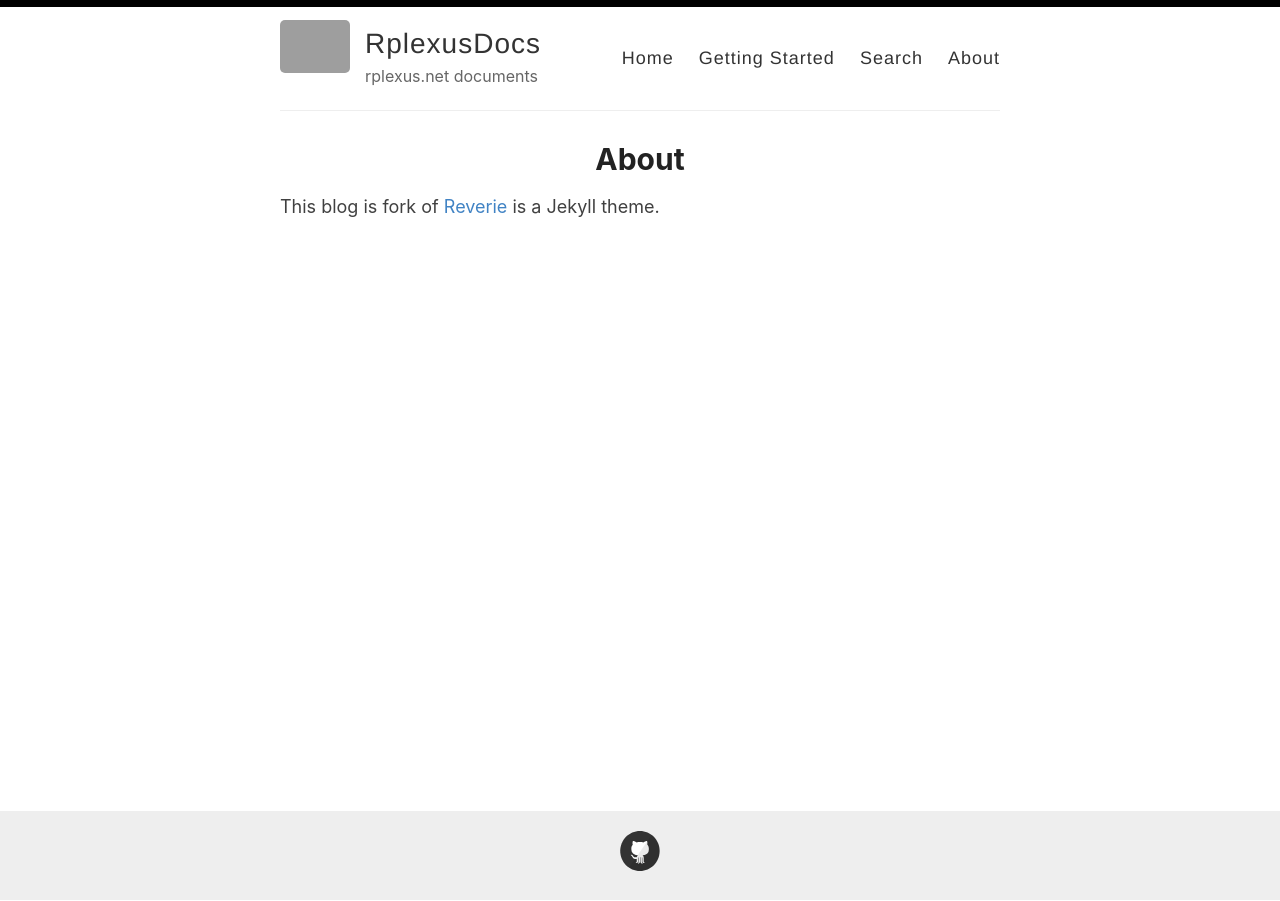
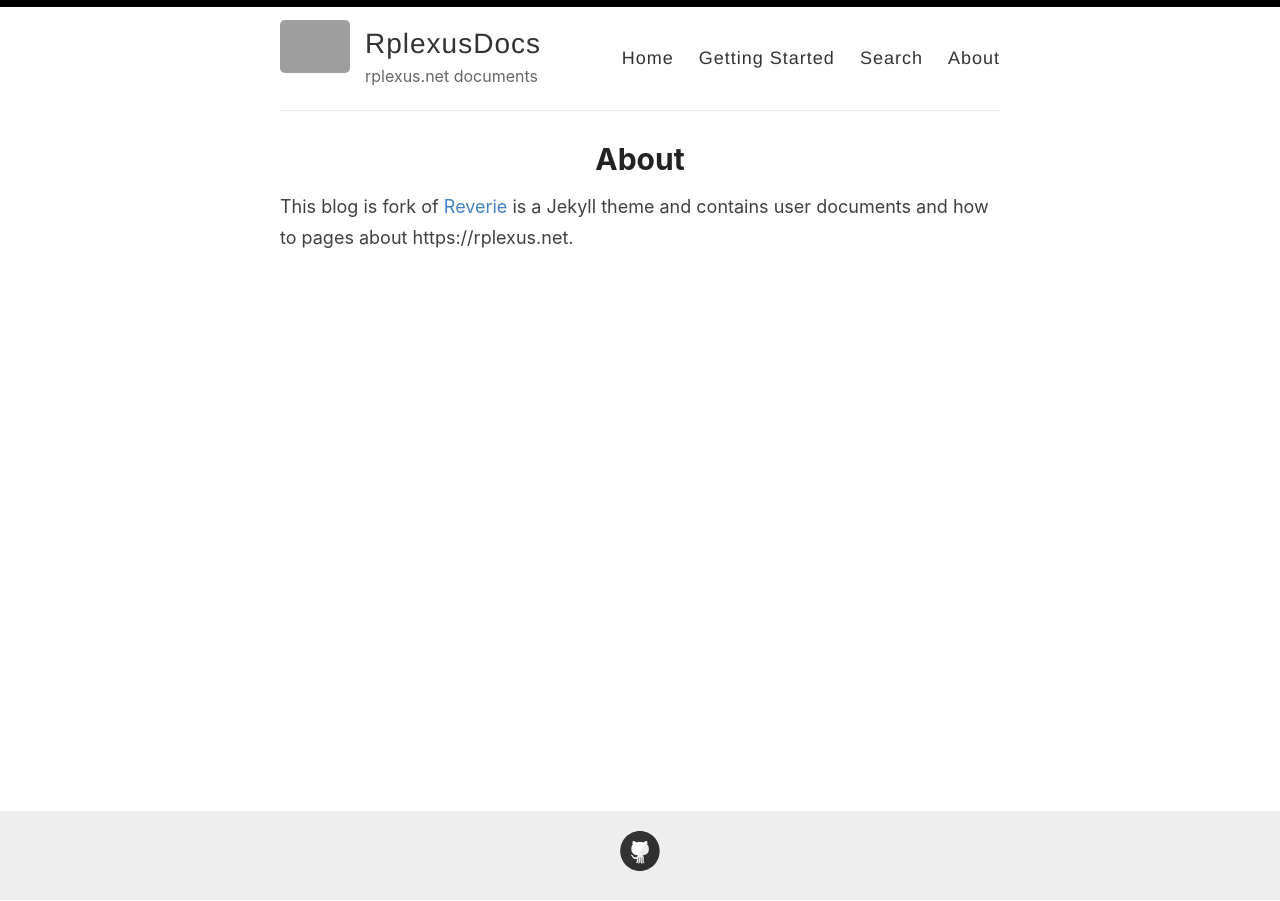
Before and after one commit to alierkanimrek/rplexusdocs, a Jekyll site: the page built from _pages/about.md, in a window 1280 px wide. Built offline with Jekyll 4.4.1, drawn with Linux system fonts in a browser that asks for light colours; grey boxes are pictures that could not be loaded.

Commit message:
Update about.md

```diff
--- a/_pages/about.md
+++ b/_pages/about.md
@@ -4,4 +4,4 @@ title: About
 permalink: /about/
 ---
 
-This blog is fork of [Reverie](https://github.com/amitmerchant1990/reverie) is a Jekyll theme.
+This blog is fork of [Reverie](https://github.com/amitmerchant1990/reverie) is a Jekyll theme and contains user documents and how to pages about https://rplexus.net.
```
